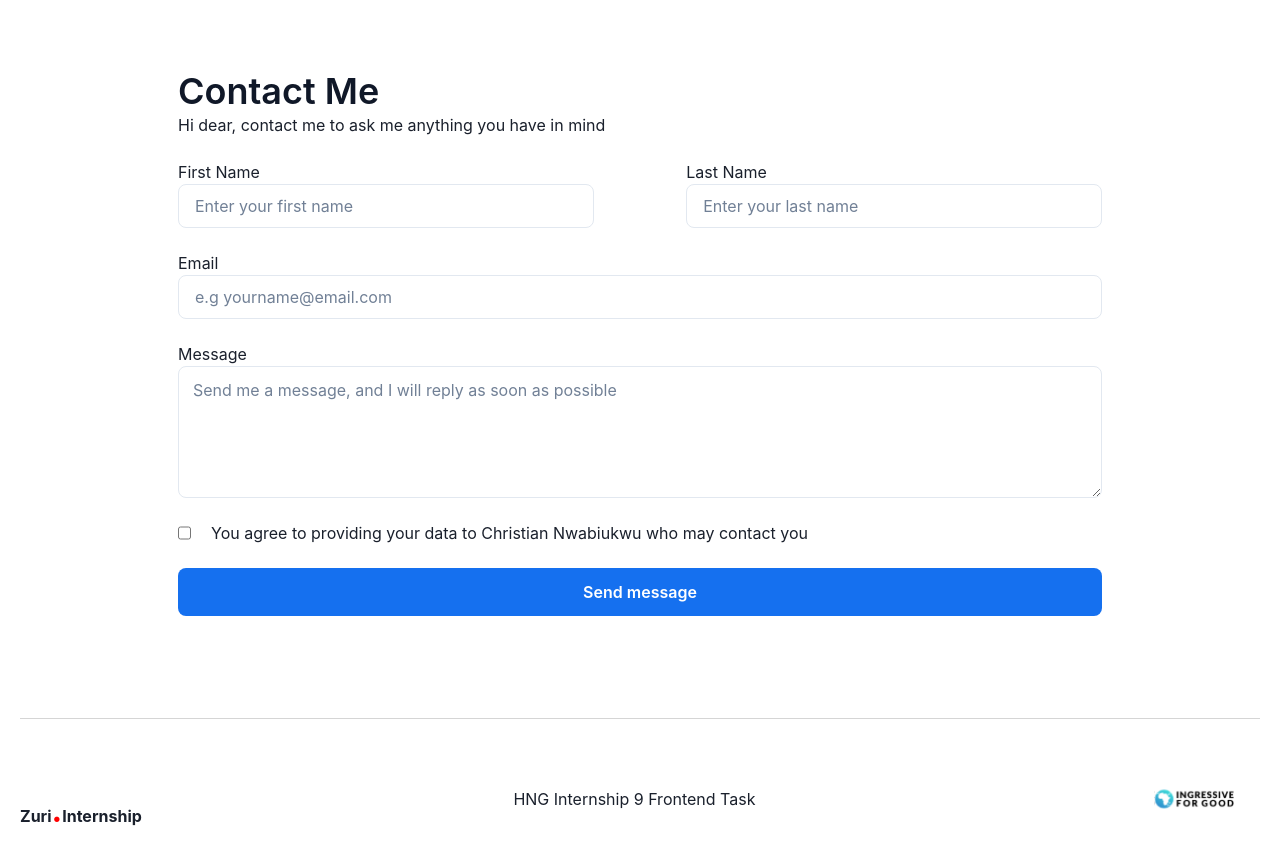
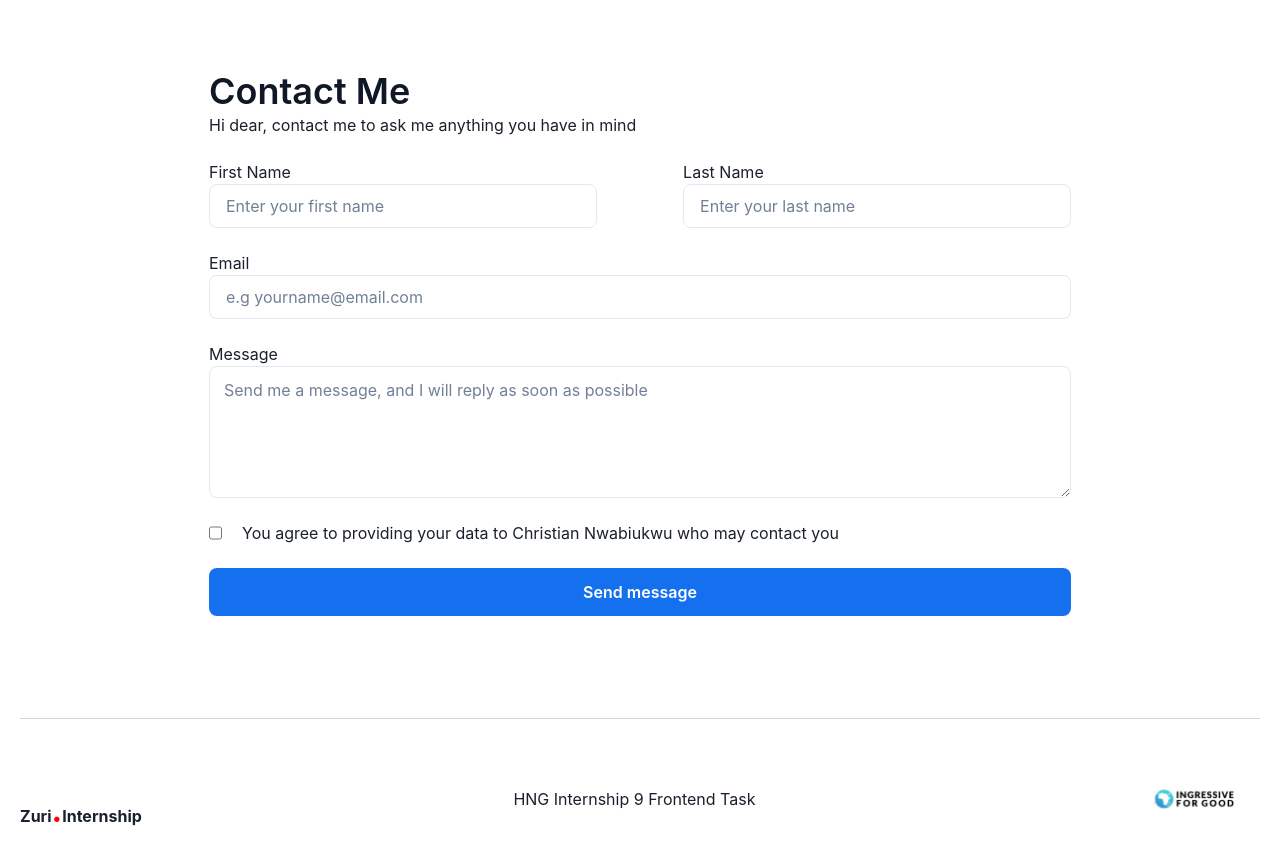
Before and after one commit to Ugochrist13/hng-task, a React (Vite) app: page /contact in a window 1280 px wide. Shown: the top 864 px of the page. Built offline with nearby package versions, Linux system fonts and the light colour scheme.

Commit message:
last stage 2 push

```diff
--- a/src/components/Contact.jsx
+++ b/src/components/Contact.jsx
@@ -17,7 +17,7 @@ function Contact() {
           submit(event.currentTarget);
         }}
       >
-        <div>
+        <div mb="5px">
           <Heading
             fontFamily="Inter"
             fontSize="36px"
--- a/src/components/contact.css
+++ b/src/components/contact.css
@@ -1,5 +1,5 @@
 .form {
-  width: 90%;
+  width: 85%;
   padding: 64px 96px;
   margin-bottom: 30px;
   display: flex;
```
